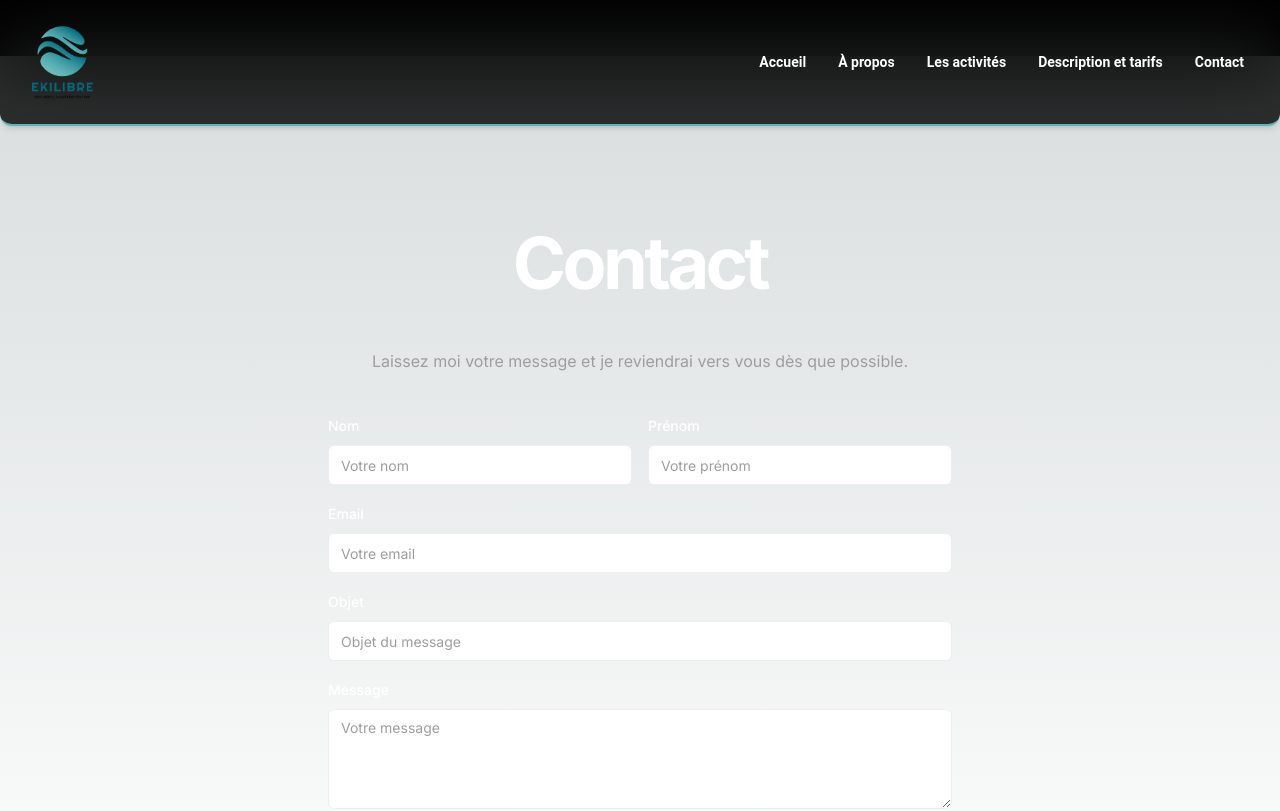
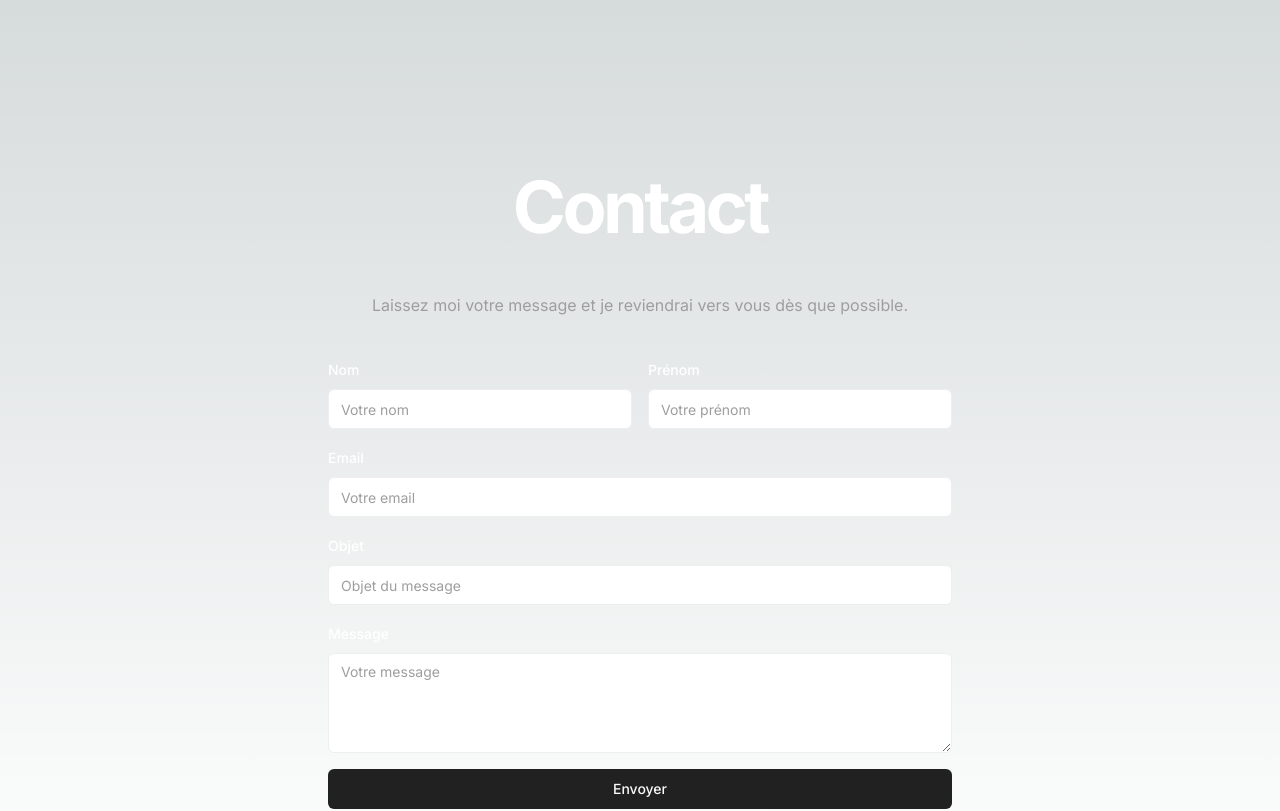
Before and after one commit to alexbmt84/ekilibre, a Next.js app: page /contact in a window 1280 px wide. Shown: the top 811 px of the page. Built offline with nearby package versions, Linux system fonts and the light colour scheme.

Commit message:
Setting up dns

```diff
--- a/src/app/layout.tsx
+++ b/src/app/layout.tsx
@@ -19,11 +19,8 @@ export default function RootLayout({
     return (
         <html lang="en">
         <body className={inter.className}>
-        <header className="h-14 flex items-center z-10 bg-black">
-            <NavbarSimple/>
-        </header>
-        {children}
-        <Footer />
+            {children}
+            <Footer/>
         </body>
         </html>
     );
--- a/src/components/component/landing.tsx
+++ b/src/components/component/landing.tsx
@@ -30,6 +30,9 @@ import {BMICalculatorComponent, CarouselCustomArrows, NavbarSimple} from "@/app/
 export function Landing() {
     return (
         <div className="flex flex-col min-h-[100dvh]">
+            <header className="h-14 flex items-center z-10 bg-black">
+                <NavbarSimple/>
+            </header>
             <main className="flex-1 bg-black">
                 <section className="w-full pt-12 md:pt-24 lg:pt-32 xl:pt-40 bg-black">
                     <div
@@ -46,10 +49,12 @@ export function Landing() {
                         </div>
 
                         <div className={"py-10"}>
-                            <Image src={"/image1.JPG"} alt={"image1"} width={700} height={700} className="rounded border-8 border-[#5DB3B6]"/>
+                            <Image src={"/image1.JPG"} alt={"image1"} width={700} height={700}
+                                   className="rounded border-8 border-[#5DB3B6]"/>
 
                         </div>
-                        <Image src={"/sun1.webp"} alt={"wave"} width={180} height={180} className={"rotating py-6 mx-auto"}/>
+                        <Image src={"/sun1.webp"} alt={"wave"} width={180} height={180}
+                               className={"rotating py-6 mx-auto"}/>
 
                     </div>
                 </section>
@@ -76,7 +81,8 @@ export function Landing() {
                                 BEES 1er degré FOOTBALL
                             </p>
                         </div>
-                        <Image src={"/tree.webp"} alt={"wave"} width={350} height={350} className={"swaying py-10 mx-auto"}/>
+                        <Image src={"/tree.webp"} alt={"wave"} width={350} height={350}
+                               className={"swaying py-10 mx-auto"}/>
                     </div>
                 </section>
                 <section className="w-full mt-10 py-20 bg-white dark:bg-gray-800">
```
